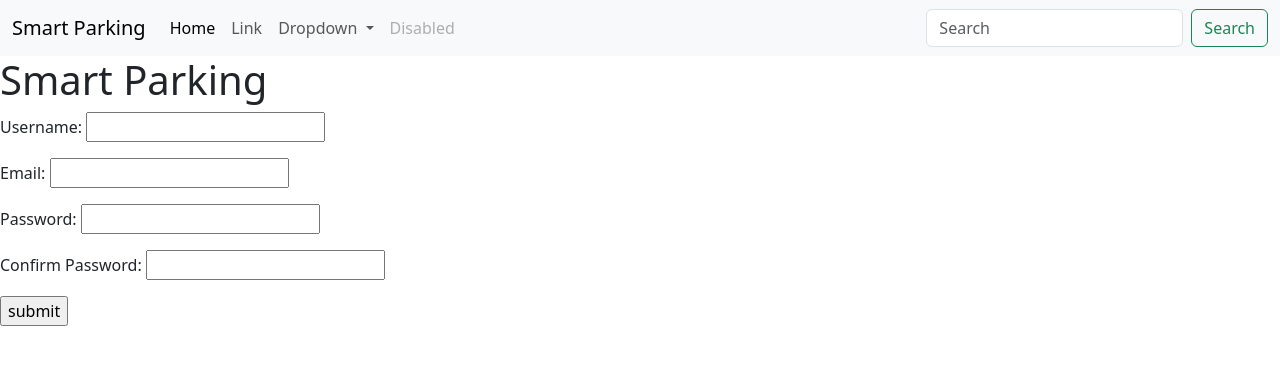
After one commit to benmelville/SmartParking, a Flask app: template templates/signup.html in a window 1280 px wide. The commit adds this page. Shown: the top 365 px of the page. Run offline with Flask 3, Linux system fonts and the light colour scheme; the template is opened without the code that fills it, so the values that code supplies are empty.

Commit message:
Added User Authentication

```diff
--- a/app.py
+++ b/app.py
@@ -1,23 +1,117 @@
-from flask import Flask, redirect, url_for, render_template, request
+from flask import Flask, redirect, url_for, render_template, request, session, flash
+from datetime import timedelta
+import pyrebase
+import requests
+import json
+import re
+
 app = Flask(__name__)
+app.secret_key = "hello"
+app.permanent_session_lifetime = timedelta(minutes=5)
+
+firebaseConfig = dict(apiKey="AIzaSyDyt_QkHxhpgLxKHppnI_pjhZQDZV9dGZA",
+                      authDomain="smart-parking-d841d.firebaseapp.com", projectId="smart-parking-d841d",
+                      storageBucket="smart-parking-d841d.appspot.com", messagingSenderId="189936042589",
+                      appId="1:189936042589:web:772ac9d4e09cf11d8043b4", measurementId="G-5PCDRVSEVK",
+                      databaseURL="https://smart-parking-d841d-default-rtdb.firebaseio.com/")
+
+firebase = pyrebase.initialize_app(firebaseConfig)
+
+db = firebase.database()
+auth = firebase.auth()
+
+
+# storage = firebase.storage()
+
 
 @app.route('/')
-def home():  # put application's code here
-    return render_template("index.html", content=["ben", "joe", "bill"])
+def home():
 
+    return render_template("index.html")
 
 
 @app.route('/login', methods=['POST', 'GET'])
 def login():
     if request.method == "POST":
-        user = request.form["name"]
-        return redirect(url_for("user", user=user))
-    return render_template("login.html")
+        session.permanent = True
+        user_email = request.form["email"]
+        user_password = request.form["password"]
+        session["userEmail"] = user_email
+        session["password"] = user_password
+        try:
+            auth.sign_in_with_email_and_password(email=user_email, password=user_password)
+            return "<h1>signed in</h1>"
+        except:
+            flash("Incorrect Username or Password", "error")
+            return redirect(url_for("login"))
+        # return redirect(url_for("user"))
+    else:
+        if "user" in session:
+            return redirect(url_for("user"))
+        return render_template("login.html")
 
 
-@app.route('/<user>')
-def user(user):
-    return f"<h1>{user}</h1>"
+@app.route('/user')
+def user():
+    if "user" in session:
+        user = session["user"]
+        return f'<h1>{user}</h1>'
+    else:
+        return redirect(url_for("login"))
+
+
+@app.route('/logout')
+def logout():
+    session.pop("user", None)
+    return redirect(url_for("login"))
+
+
+@app.route('/signup', methods=["POST", "GET"])
+def signup():
+
+    if request.method == "POST":
+        username = request.form["username"]
+        user_email = request.form["email"]
+        user_password = request.form["password"]
+        confirm_password = request.form["confirm_password"]
+
+        if user_password != confirm_password:
+            flash("Passwords do not match, please try again.")
+            return redirect(url_for('signup'))
+
+        if username in list(db.child("accounts").shallow().get().val()):
+            flash("There is already an account associated with this username.")
+            return redirect(url_for('signup'))
+
+        if not re.match(r'^[a-zA-Z0-9]+$', username):
+            flash("Username can only contain letters and numbers")
+            return redirect(url_for('signup'))
+
+        try:
+            auth.create_user_with_email_and_password(user_email, user_password)
+        except requests.exceptions.HTTPError as error:
+            error_json = error.args[1]
+            error_dict = json.loads(error_json)["error"]
+            error_message = error_dict["message"]
+
+            if "EMAIL_EXISTS" in error_message:
+                flash("There is already an account associated with this email.")
+
+            elif "WEAK_PASSWORD" in error_message:
+                flash("Password should be at least 6 characters.")
+
+            else:
+                flash("An unknown error occurred please try again.")
+
+            return redirect(url_for("signup"))
+
+        db.child("accounts").child(username).set({"email": user_email})
+        flash("Your account has been created!")
+        return redirect(url_for("login"))
+
+    else:
+        return render_template("signup.html")
+
 
 if __name__ == '__main__':
     app.run(debug=True)
--- a/templates/base.html
+++ b/templates/base.html
@@ -10,14 +10,14 @@
 <body>
 <nav class="navbar navbar-expand-lg bg-body-tertiary">
   <div class="container-fluid">
-    <a class="navbar-brand" href="#">Navbar</a>
+    <a class="navbar-brand" href="#">Smart Parking</a>
     <button class="navbar-toggler" type="button" data-bs-toggle="collapse" data-bs-target="#navbarSupportedContent" aria-controls="navbarSupportedContent" aria-expanded="false" aria-label="Toggle navigation">
       <span class="navbar-toggler-icon"></span>
     </button>
     <div class="collapse navbar-collapse" id="navbarSupportedContent">
       <ul class="navbar-nav me-auto mb-2 mb-lg-0">
         <li class="nav-item">
-          <a class="nav-link active" aria-current="page" href="#">Home</a>
+          <a class="nav-link active" aria-current="page" href="/">Home</a>
         </li>
         <li class="nav-item">
           <a class="nav-link" href="#">Link</a>
--- /dev/null
+++ b/templates/signup.html
@@ -0,0 +1,20 @@
+{% extends "base.html" %}
+{% block title %}Signup Page{% endblock %}
+
+{% block content %}
+    {% with messages =  get_flashed_messages() %}
+        {% if messages %}
+            {% for msg in messages %}
+                <p>{{ msg }}</p>
+            {% endfor %}
+        {% endif %}
+    {% endwith %}
+<form action="#" method="post">
+    <p>Username: <input type="text" name="username"></p>
+    <p>Email: <input type="text" name="email"></p>
+    <p>Password: <input type="password" name="password"></p>
+    <p>Confirm Password: <input type="password" name="confirm_password"></p>
+    <p><input type="submit" value="submit"></p>
+
+</form>
+{% endblock %}
```
Also changed, not shown: templates/home.html (added).
